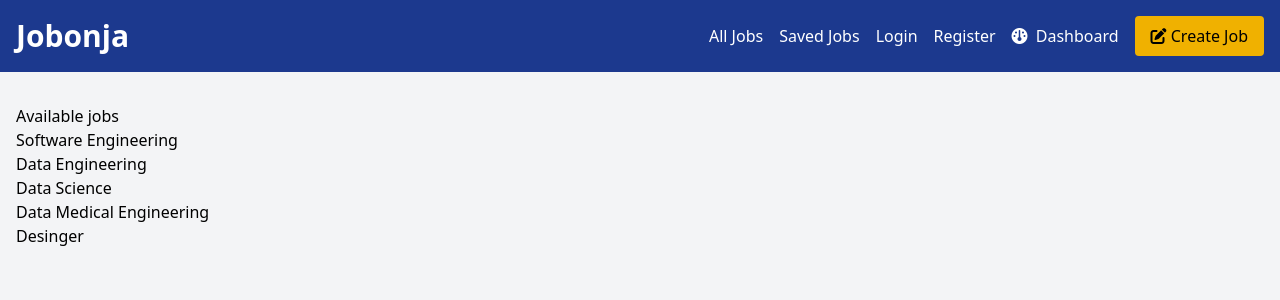
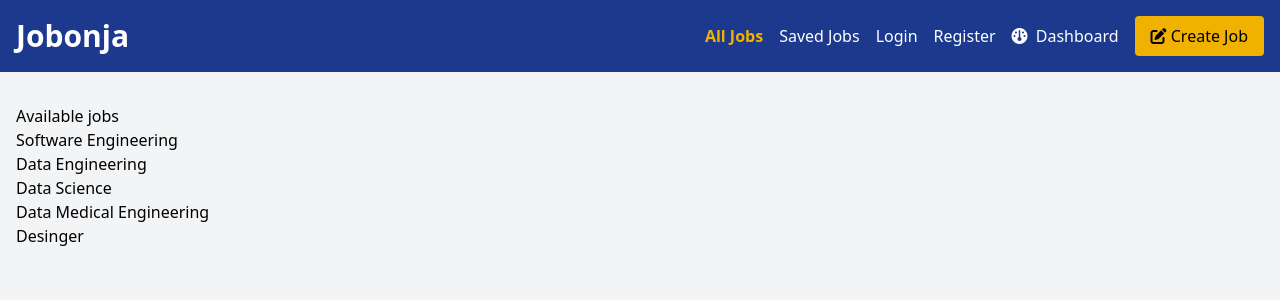
Before and after one commit to fardyn/JobOnja, a Laravel app: page /jobs in a window 1280 px wide. Shown: the top 300 px of the page. Run offline with Laravel 12, Linux system fonts and the light colour scheme; style sheets or scripts are compiled from the project's sources.

Commit message:
update navbar UI

```diff
--- a/resources/views/components/header.blade.php
+++ b/resources/views/components/header.blade.php
@@ -1,18 +1,20 @@
+
+
 <header class="bg-blue-900 text-white p-4">
     <div class="container mx-auto flex justify-between items-center">
         <h1 class="text-3xl font-semibold">
             <a href="{{url('/')}}">Jobonja</a>
         </h1>
         <nav class="hidden md:flex items-center space-x-4">
-            <a href="jobs" class="text-white hover:underline py-2">All Jobs</a>
-            <a href="{{url('/jobs/saved')}}" class="text-white hover:underline py-2"
+            <a href="{{url('/jobs')}}" class="text-white hover:underline py-2 {{request()->is("jobs") ? "text-yellow-500 font-bold" : ""}}">All Jobs</a>
+            <a href="{{url('/jobs/saved')}}" class="text-white hover:underline py-2 {{request()->is("jobs/saved") ? "text-yellow-500 font-bold" : ""}}"
             >Saved Jobs</a
             >
-            <a href="{{url('/login')}}" class="text-white hover:underline py-2">Login</a>
-            <a href="{{url('/register')}}" class="text-white hover:underline py-2"
+            <a href="{{url('/login')}}" class="text-white hover:underline py-2 {{request()->is("login") ? "text-yellow-500 font-bold" : ""}}">Login</a>
+            <a href="{{url('/register')}}" class="text-white hover:underline py-2 {{request()->is("register") ? "text-yellow-500 font-bold" : ""}}"
             >Register</a
             >
-            <a href="{{url('/dashboard')}}" class="text-white hover:underline py-2">
+            <a href="{{url('/dashboard')}}" class="text-white hover:underline py-2 {{request()->is("dashboard") ? "text-yellow-500 font-bold" : ""}}">
                 <i class="fa fa-gauge mr-1"></i> Dashboard
             </a>
             <a
```
